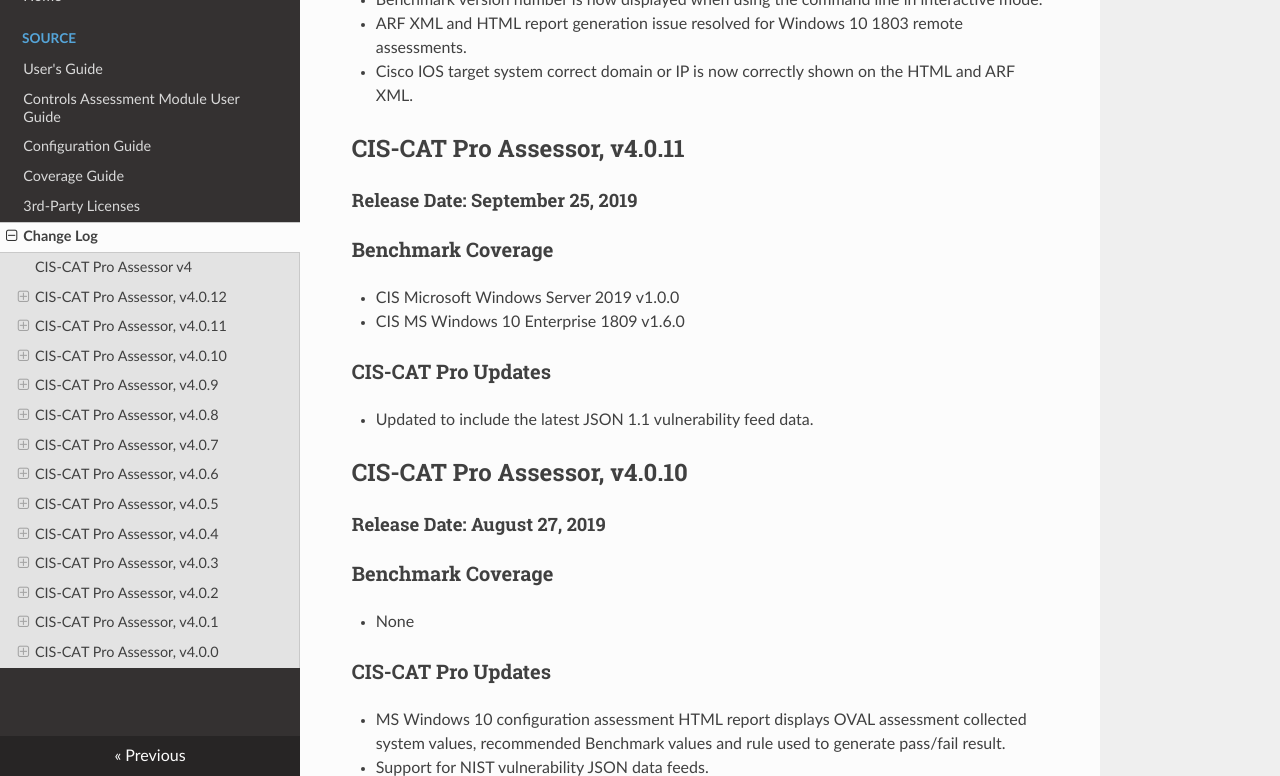
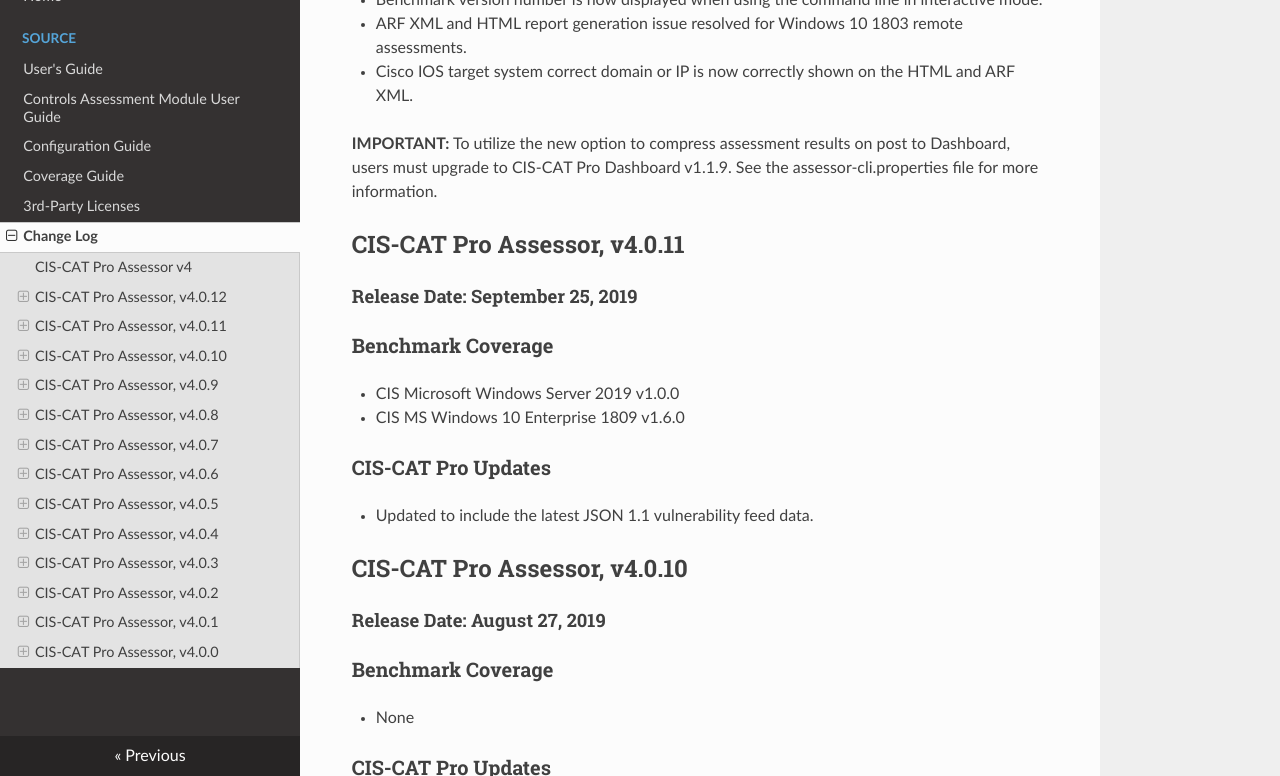
Before and after one commit to CISecurity/CCPA-Docs, an MkDocs documentation site: the page built from docs/Change Log.md, in a window 1280 px wide and 900 px high, scrolled down 800 px, cut to the strip 124-900 px from the top of the window. Built offline with MkDocs 1.6.1, drawn with Linux system fonts in a browser that asks for light colours; nearby versions of some CDN libraries.

Commit message:
Added note about needing to upgrade to Dashboard v1.1.19 to use zipping.

```diff
--- a/docs/Change Log.md
+++ b/docs/Change Log.md
@@ -20,6 +20,8 @@
 - Benchmark version number is now displayed when using the command line in interactive mode.
 - ARF XML and HTML report generation issue resolved for Windows 10 1803 remote assessments.
 - Cisco IOS target system correct domain or IP is now correctly shown on the HTML and ARF XML.
+
+**IMPORTANT:** To utilize the new option to compress assessment results on post to Dashboard, users must upgrade to CIS-CAT Pro Dashboard v1.1.9. See the assessor-cli.properties file for more information.
 
 ## CIS-CAT Pro Assessor, v4.0.11 ##
 #### Release Date: September 25, 2019 ####
```
